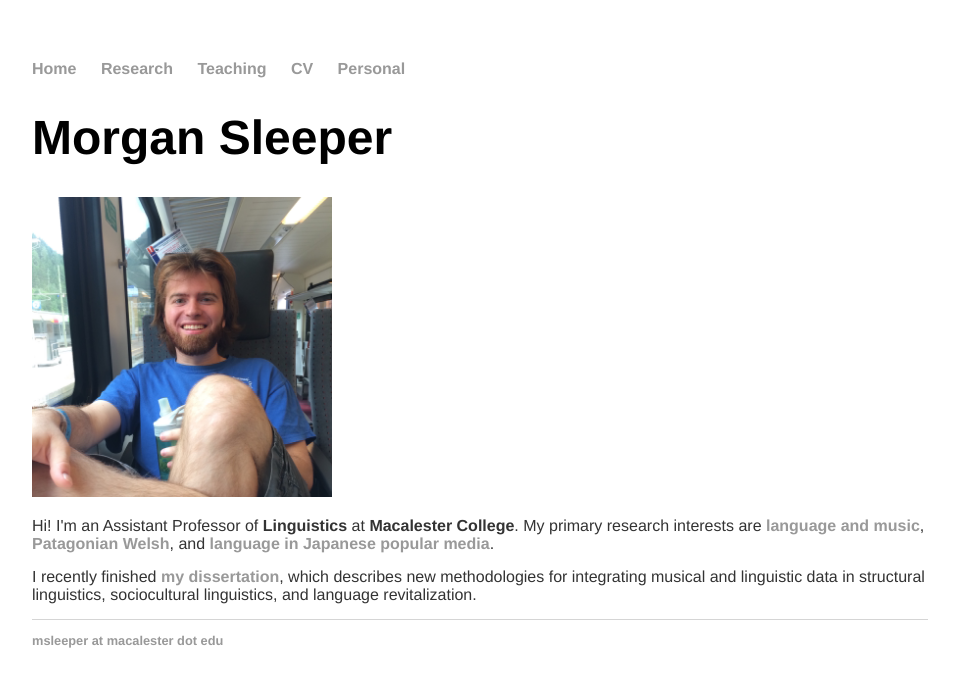
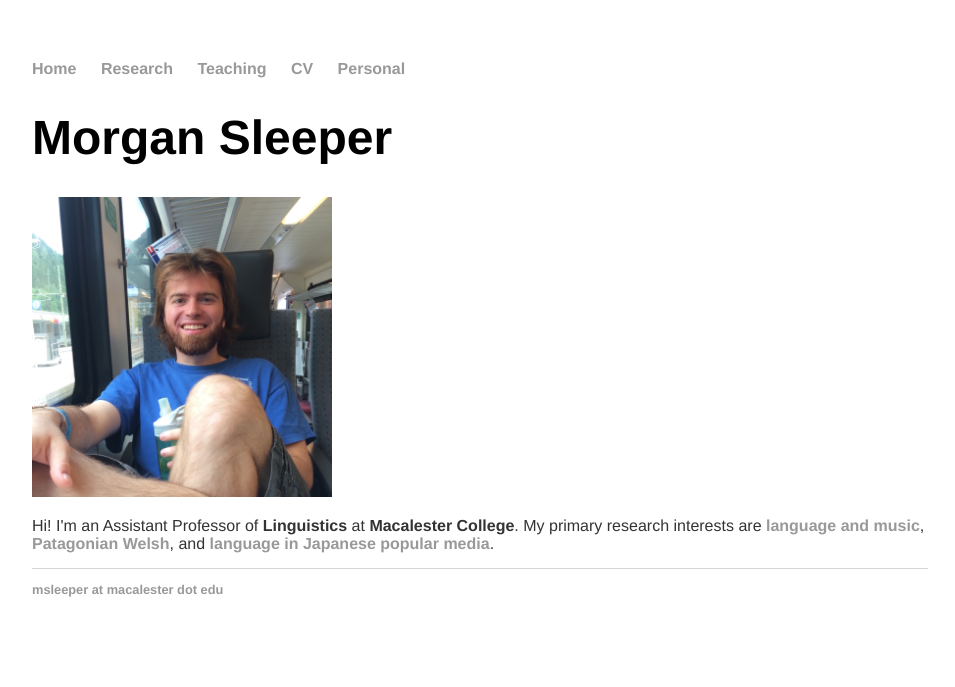
Before and after one commit to morgansleeper/morgansleeper.github.io, a Jekyll site: the page built from index.html, in a window 1280 px wide. Shown: the top 687 px of the page, without its empty margins (160-1115 px from the left). Built offline with Jekyll 4.4.1, drawn with Linux system fonts in a browser that asks for light colours.

Commit message:
Update index.html

```diff
--- a/index.html
+++ b/index.html
@@ -10,6 +10,4 @@ title: Morgan Sleeper
 		interests are <b><a href = /research/index.html#musicandlanguage>language and music</a></b>,
 		<b><a href = /research/index.html#patagonianwelsh>Patagonian Welsh</a></b>, and
 		<b><a href = /research/index.html#lginjpn>language in Japanese popular media</a></b>.</p>
-	<p>I recently finished <b><a href = https://escholarship.org/uc/item/59p4d43d>my dissertation</a></b>, which describes new methodologies for integrating musical and linguistic
-		data in structural linguistics, sociocultural linguistics, and language revitalization.</p>
 </div><!-- /.blurb -->
```
